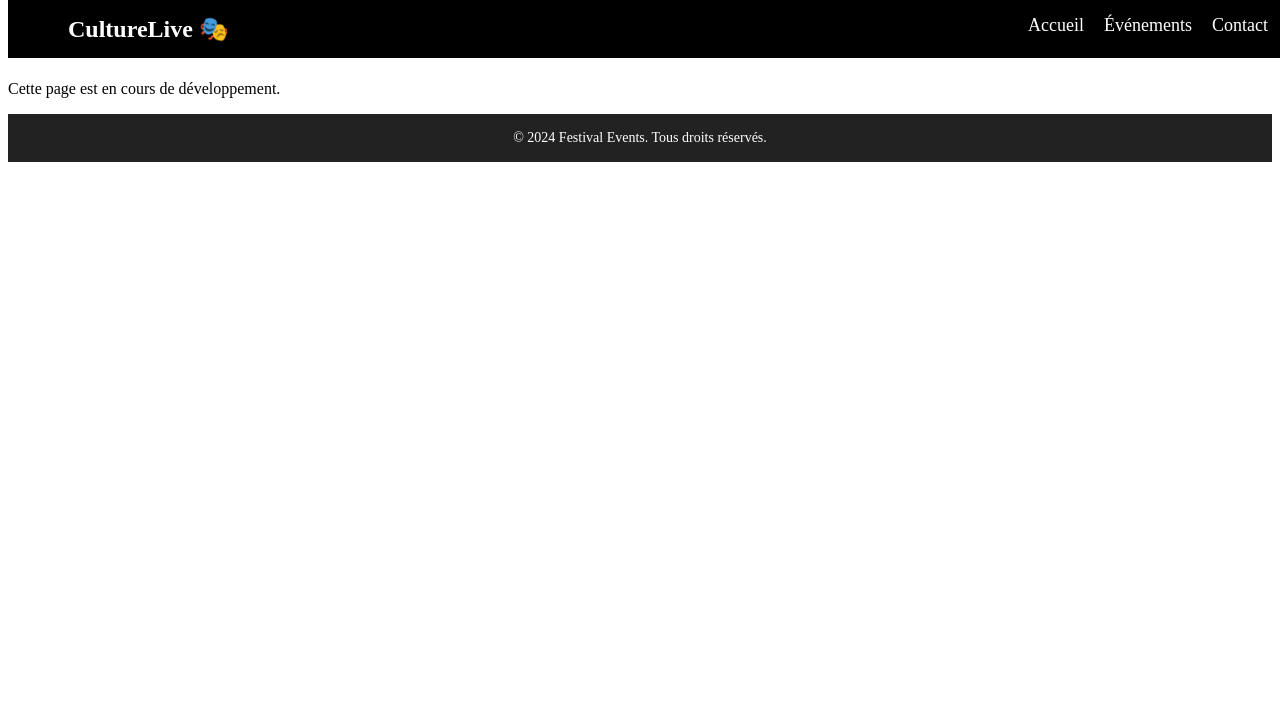
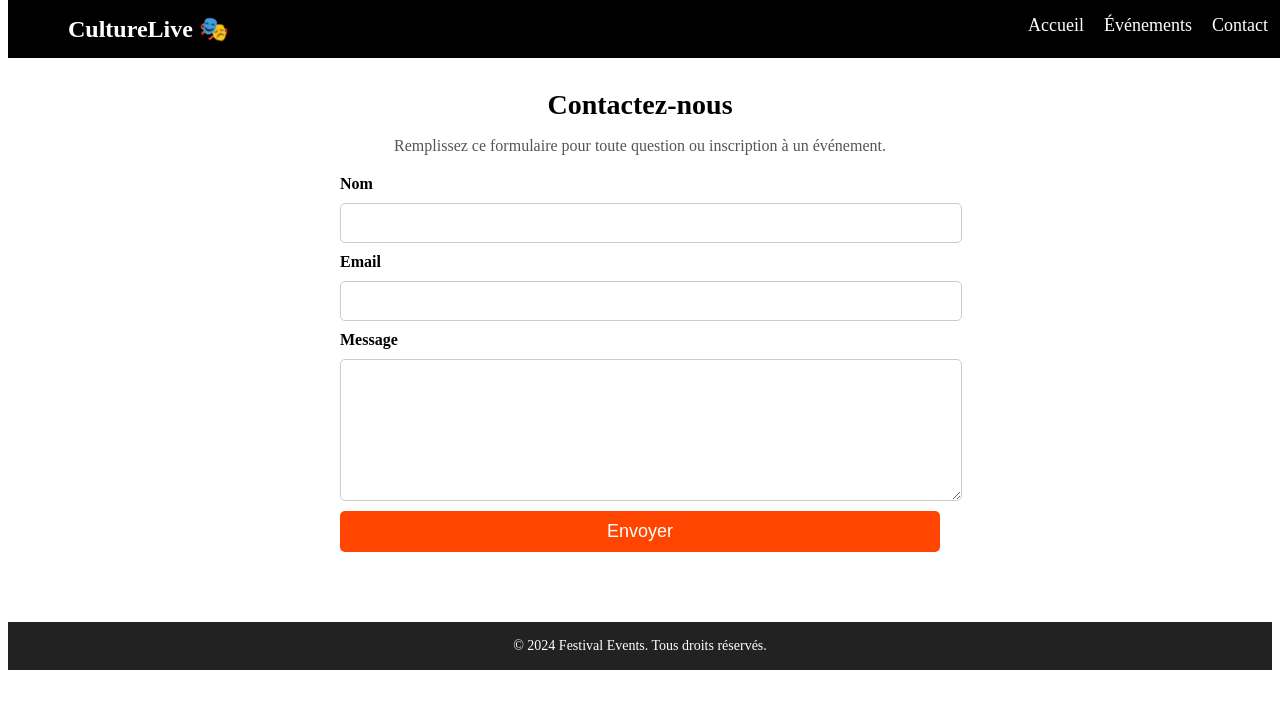
Before and after one commit to YasmineYahiaoui/site_web_nextjs, a Next.js app in the folder festival-events/: page /contact in a window 1280 px wide. Shown: the top 708 px of the page. Built offline with nearby package versions, Linux system fonts and the light colour scheme.

Commit message:
page contact

```diff
--- /dev/null
+++ b/festival-events/src/app/contact/contact.css
@@ -0,0 +1,60 @@
+.contact-container {
+    max-width: 600px;
+    margin: 50px auto;
+    padding: 20px;
+    text-align: center;
+  }
+
+  h1 {
+    font-size: 28px;
+    margin-bottom: 10px;
+  }
+
+  p {
+    font-size: 16px;
+    color: #555;
+  }
+
+  .success-message {
+    color: green;
+    font-weight: bold;
+    margin-top: 10px;
+  }
+
+  .contact-form {
+    display: flex;
+    flex-direction: column;
+    gap: 10px;
+    margin-top: 20px;
+  }
+
+  label {
+    font-weight: bold;
+    text-align: left;
+  }
+
+  input, textarea {
+    width: 100%;
+    padding: 10px;
+    border: 1px solid #ccc;
+    border-radius: 5px;
+    font-size: 16px;
+  }
+
+  textarea {
+    min-height: 120px;
+  }
+
+  button {
+    background-color: #ff4500;
+    color: white;
+    padding: 10px;
+    font-size: 18px;
+    border: none;
+    cursor: pointer;
+    border-radius: 5px;
+  }
+
+  button:hover {
+    background-color: #e03e00;
+  }
--- a/festival-events/src/app/contact/page.js
+++ b/festival-events/src/app/contact/page.js
@@ -1,8 +1,67 @@
+"use client"; // Ajoute cette ligne en haut du fichier
+
+import { useState } from "react"; // Ensuite importe useState
+import Navbar from "../../components/navbar/Navbar";
+import "../contact/contact.css";
+
 export default function Contact() {
-    return (
-      <main className="p-6">
-        <h1 className="text-3xl font-bold">Contactez-nous</h1>
-        <p>Cette page est en cours de développement.</p>
+  const [formData, setFormData] = useState({
+    name: "",
+    email: "",
+    message: ""
+  });
+
+  const [successMessage, setSuccessMessage] = useState("");
+
+  const handleChange = (e) => {
+    setFormData({ ...formData, [e.target.name]: e.target.value });
+  };
+
+  const handleSubmit = (e) => {
+    e.preventDefault();
+    setSuccessMessage("Votre message a bien été envoyé !");
+    setFormData({ name: "", email: "", message: "" });
+  };
+
+  return (
+    <>
+      <Navbar />
+      <main className="contact-container">
+        <h1>Contactez-nous</h1>
+        <p>Remplissez ce formulaire pour toute question ou inscription à un événement.</p>
+
+        {successMessage && <p className="success-message">{successMessage}</p>}
+
+        <form onSubmit={handleSubmit} className="contact-form">
+          <label>Nom</label>
+          <input
+            type="text"
+            name="name"
+            value={formData.name}
+            onChange={handleChange}
+            required
+          />
+
+          <label>Email</label>
+          <input
+            type="email"
+            name="email"
+            value={formData.email}
+            onChange={handleChange}
+            required
+          />
+
+          <label>Message</label>
+          <textarea
+            name="message"
+            value={formData.message}
+            onChange={handleChange}
+            required
+          ></textarea>
+
+          <button type="submit">Envoyer</button>
+        </form>
       </main>
-    );
-  }
+    </>
+  );
+}
--- a/festival-events/src/app/page.js
+++ b/festival-events/src/app/page.js
@@ -1,5 +1,6 @@
 import Navbar from "../components/navbar/Navbar";
 import FeaturedEvents from "../components/featuredevents/FeaturedEvents";
+
 import "../app/globals.css";
 
 export default function Home() {
--- a/festival-events/src/components/navbar/Navbar.jsx
+++ b/festival-events/src/components/navbar/Navbar.jsx
@@ -3,7 +3,6 @@
 import Link from "next/link";
 import { useState } from "react";
 import "../navbar/Navbar.css";
-
 
 
 export default function Navbar() {
```
